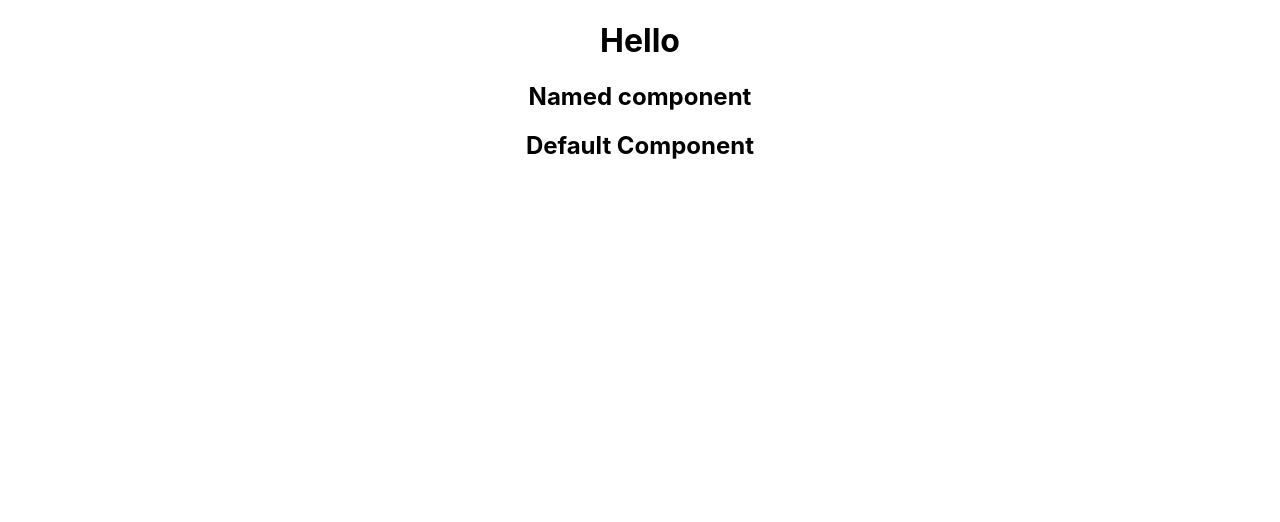
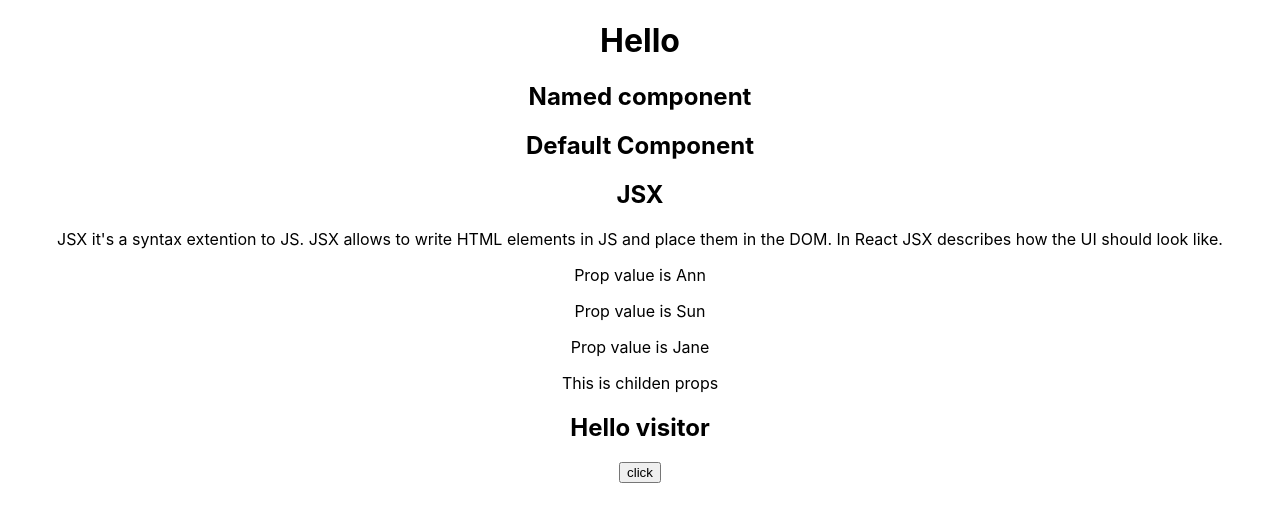
Before and after one commit to Dina2703/react-002, a React (Create React App) app: page / in a window 1280 px wide. Shown: the top 522 px of the page. Built offline with nearby package versions, Linux system fonts and the light colour scheme.

Commit message:
Props and State in React js

```diff
--- a/src/App.js
+++ b/src/App.js
@@ -1,6 +1,9 @@
 import "./App.css";
 import ChangedDefaultName from "./components/Default";
+import { Jsx } from "./components/Jsx";
 import { NamedComponent } from "./components/Named";
+import Props from "./components/Props";
+import State from "./components/State";
 
 function App() {
   return (
@@ -8,6 +11,13 @@ function App() {
       <h1>Hello</h1>
       <NamedComponent />
       <ChangedDefaultName />
+      <Jsx />
+      <Props name="Ann" />
+      <Props name="Sun" />
+      <Props name="Jane">
+        <p>This is childen props</p>
+      </Props>
+      <State />
     </div>
   );
 }
--- a/src/components/Jsx.js
+++ b/src/components/Jsx.js
@@ -1,4 +1,4 @@
-const Jsx = () => {
+export const Jsx = () => {
   return (
     <div>
       <h2>JSX</h2>
--- a/src/components/Props.js
+++ b/src/components/Props.js
@@ -1,7 +1,13 @@
 import React from "react";
 
-function Props() {
-  return <div>Props</div>;
+function Props(props) {
+  //props.name = 'test' //CAN NOT change the prop value, it will case an error.
+  return (
+    <div>
+      <p>Prop value is {props.name}</p>
+      {props.children}
+    </div>
+  );
 }
 
 export default Props;
--- /dev/null
+++ b/src/components/State.js
@@ -0,0 +1,13 @@
+import React, { useState } from "react";
+
+function State() {
+  const [isOpen, setIsOpen] = useState(true);
+  return (
+    <div>
+      <h2>{isOpen ? "Hello visitor" : "Thank you for visiting"}</h2>
+      <button onClick={() => setIsOpen((prev) => !prev)}>click</button>
+    </div>
+  );
+}
+
+export default State;
```
